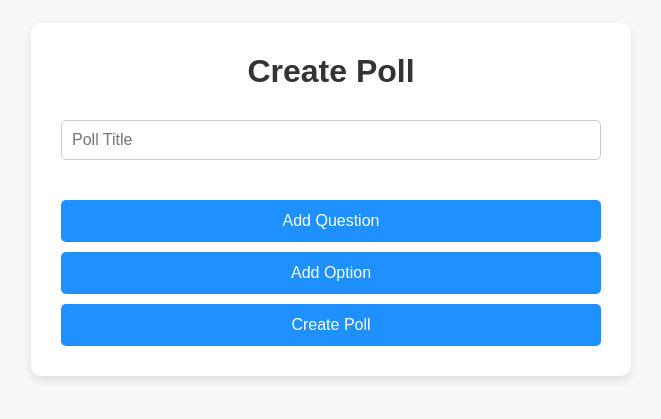
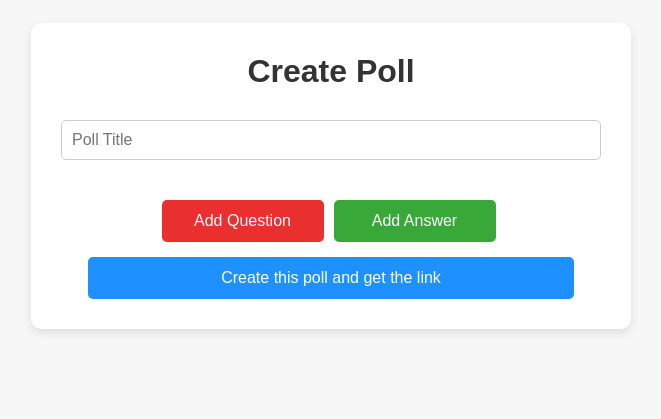
Before and after one commit to mihai288/Poll-Creator-Web-Platform, a Flask app: page /create_poll in a window 1280 px wide. Shown: the part 137-556 px from the top of the page, without its empty margins (309-970 px from the left). Run offline with Flask 3, Linux system fonts and the light colour scheme; a user stored in the database is signed in.

Commit message:
Add files via upload

```diff
--- a/templates/create_poll.html
+++ b/templates/create_poll.html
@@ -137,8 +137,7 @@
         }
 
         button:hover {
-            background-color: #00BFFF;
-            transform: translateY(-5px);
+            background-color: #006905;
         }
 
         button:active {
@@ -167,6 +166,12 @@
             font-size: 1rem;
             display: none;
          }
+        .control{
+            display: flex;
+            justify-content: center;
+            gap: 5px;
+            margin-bottom: 5px;
+        }
         /* Responsive styles */
         @media (max-width: 768px) {
             body {
@@ -212,9 +217,11 @@
                 <div id="options">
 
                 </div>
-                 <button type="button" onclick="addHeading()">Add Question</button><br>
-                 <button type="button" onclick="addOption()">Add Option</button><br>
-                <button type="submit">Create Poll</button>
+                <div class="control">
+                    <button class="q-btn" style="background-color: #ea2f2f; cursor:pointer; width: 30%;" type="button" onclick="addHeading()">Add Question</button><br>
+                    <button class="a-btn" style="background-color: #38a838; cursor:pointer; width: 30%;" type="button" onclick="addOption()">Add Answer</button><br>
+                </div>
+                    <button style="cursor:pointer; width: 90%;" type="submit";>Create this poll and get the link</button>
             </form>
         </div>
     </div>
@@ -226,7 +233,7 @@
             input.type = 'text';
             input.name = 'options';
             input.classList.add('option-input');
-            input.placeholder = 'Option';
+            input.placeholder = 'Answer';
             optionsDiv.appendChild(input);
             optionsDiv.appendChild(document.createElement('br'));
         }
```
Also changed, not shown: templates/poll.html (+40 -6 lines), templates/results.html (+6 -4 lines), instance/polls.db (added).
